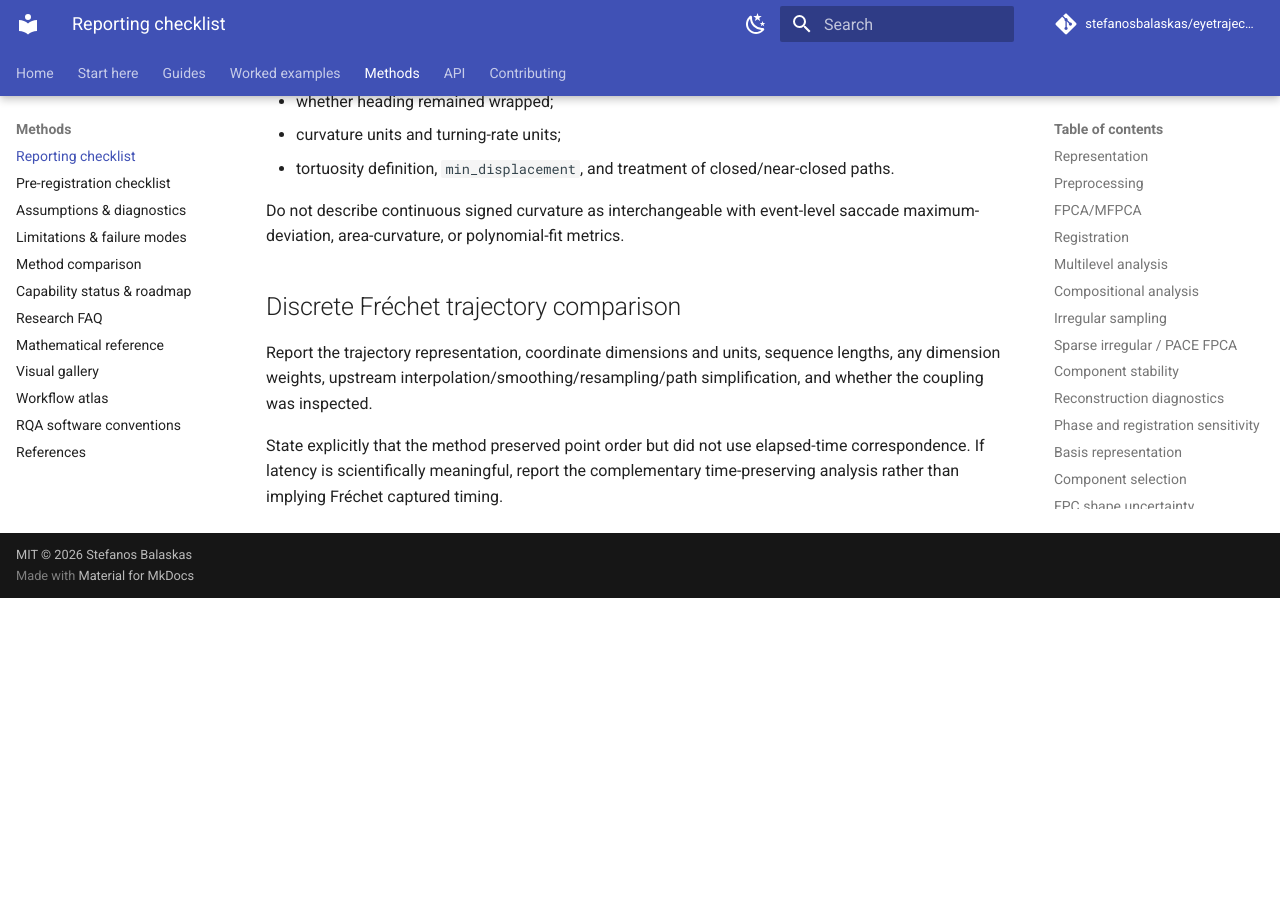
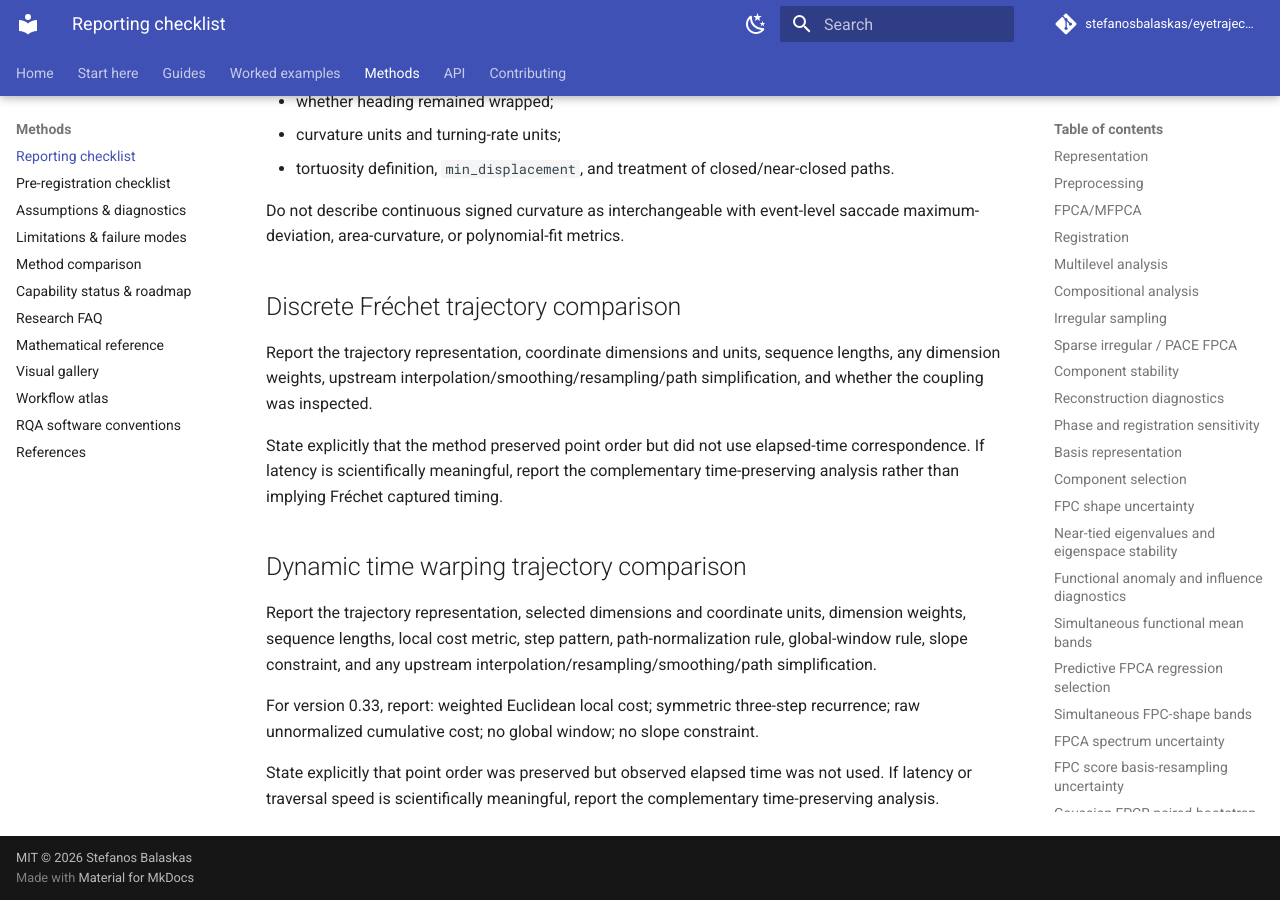
Before and after one commit to stefanosbalaskas/eyetrajectoriespy, an MkDocs documentation site: the page built from docs/methods/reporting.md, in a window 1280 px wide and 900 px high, scrolled down 22340 px. Built offline with MkDocs 1.6.1 and Material for MkDocs 9.7.7, drawn with Linux system fonts in a browser that asks for light colours; comment, search, counter and statistics services are not loaded; before the commit the page ends 22938 px from its top, so only the background shows below that.

Commit message:
Add ## Dynamic time warping trajectory comparison guidance

```diff
--- a/docs/methods/reporting.md
+++ b/docs/methods/reporting.md
@@ -694,3 +694,12 @@ Do not describe continuous signed curvature as interchangeable with event-level
 Report the trajectory representation, coordinate dimensions and units, sequence lengths, any dimension weights, upstream interpolation/smoothing/resampling/path simplification, and whether the coupling was inspected.
 
 State explicitly that the method preserved point order but did not use elapsed-time correspondence. If latency is scientifically meaningful, report the complementary time-preserving analysis rather than implying Fréchet captured timing.
+
+
+## Dynamic time warping trajectory comparison
+
+Report the trajectory representation, selected dimensions and coordinate units, dimension weights, sequence lengths, local cost metric, step pattern, path-normalization rule, global-window rule, slope constraint, and any upstream interpolation/resampling/smoothing/path simplification.
+
+For version 0.33, report: weighted Euclidean local cost; symmetric three-step recurrence; raw unnormalized cumulative cost; no global window; no slope constraint.
+
+State explicitly that point order was preserved but observed elapsed time was not used. If latency or traversal speed is scientifically meaningful, report the complementary time-preserving analysis.
```
